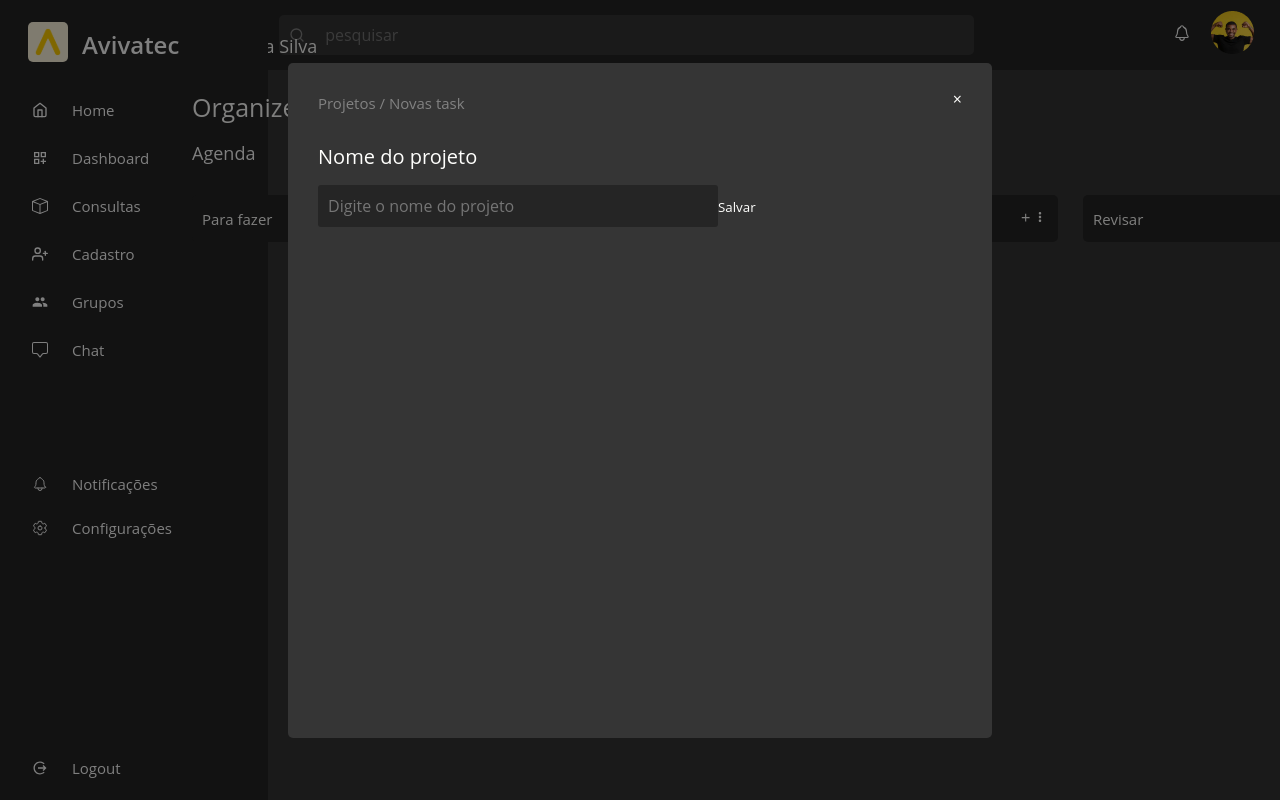
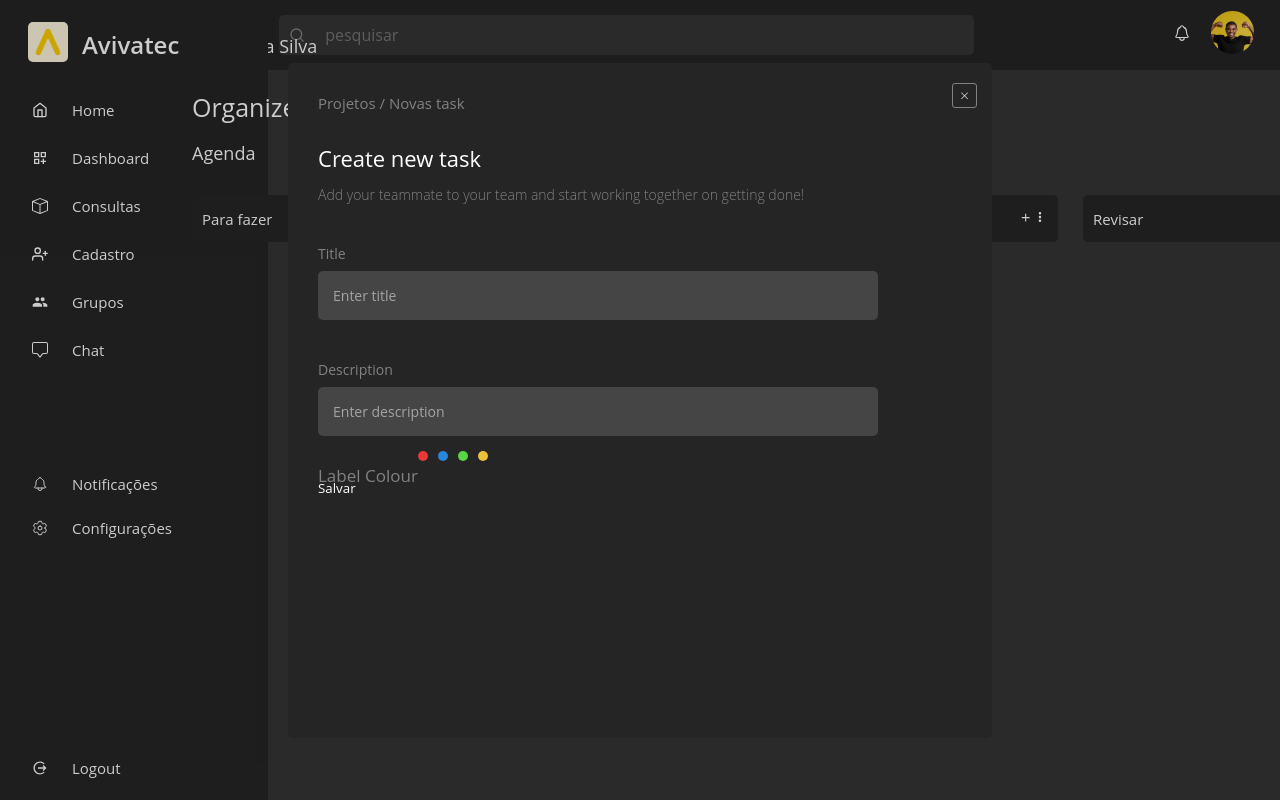
Before and after one commit to 1thiagoCRUZ/fabrica_de_projetos, a React (Create React App) app: page / in a window 1280 px wide. Both pictures are taken after a click on the button 431 px from the left and 219 px from the top of the page. Built offline with nearby package versions, Linux system fonts and the light colour scheme.

Commit message:
Componentes do modal

```diff
--- a/src/components/layout/Home.js
+++ b/src/components/layout/Home.js
@@ -1,6 +1,6 @@
 import styles from '../layout/Home.module.css';
 import AddTask from '../tasks/AddTask';
-import ModalTask from '../tasks/ModalTask';
+import ModalTask from '../tasks/modal_task/ModalTask';
 import Filter from './filter/Filter';
 import { useState } from 'react';
 
@@ -21,7 +21,7 @@ function Home() {
 
             <div className={styles.filter_container}>
                 <AddTask status="Para fazer" handleShow={handleShow} />
-                <AddTask status="Em Progresso" handleShow={handleShow} />
+                <AddTask status="in Progresso" handleShow={handleShow} />
                 <AddTask status="Concluído" handleShow={handleShow} />
                 <AddTask status="Revisar" handleShow={handleShow} />
             </div>
--- a/src/components/layout/Home.module.css
+++ b/src/components/layout/Home.module.css
@@ -20,15 +20,24 @@ h2 {
     background-color: red;
 }
 
+
 .filter_container {
     display: flex;
+    flex-wrap: nowrap;
     flex-direction: row;
+    overflow-x: auto;
     gap: 25px;
+    max-width: 100%;
 }
 
-@media (width < 920px) {
+@media (max-width: 920px) {
     .main {
         transition: margin 0.4s;
-        margin-left: 122px;
+        margin-left: -20px;
+    }
+
+    .filter_container {
+        max-width: 100%;
+        overflow-x: auto;
     }
 }
--- a/src/components/layout/nav/Sidebar.module.css
+++ b/src/components/layout/nav/Sidebar.module.css
@@ -107,22 +107,39 @@
 /* Ajustando sidebar com apenas os ícones */
 @media (max-width: 920px) {
     .sidebar {
-        width: 90px;
+        width: 80px;
     }
 
     .sidebar_header > span {
-        opacity: 0;
-        visibility: hidden;
+        display: none;
+    }
+
+    .btn_item {
+        width: 40px;
+        cursor: pointer;
+        position: relative;
     }
 
     .btn_item > span {
         width: 50px;
+        height: 44px;
+        display: flex;
+        align-items: center;
+        justify-content: center;
+        transition: background-color 0.4s, color 0.4s;
+    }
+
+    .btn_item:hover > span {
+        background-color: #414141;
         color: #ddb120;
     }
 
     .sidebar .item > span > span {
-        opacity: 0;
-        visibility: hidden;
+        display: none;
+    }
+
+    .sidebar_header {
+        justify-content: center;
     }
 
     /* Menu mobile vai ser desenvolvido depois, não é prioridade agora */
--- a/src/components/tasks/ModalTask.js
+++ /dev/null
@@ -1,20 +0,0 @@
-import styles from './ModalTask.module.css';
-
-function ModalTask({ show, handleClose }) {
-    if (!show) return null;
-
-    return (
-        <div className={styles.modal}>
-            <div className={styles.modal_content}>
-                <span className={styles.close} onClick={handleClose}>&times;</span>
-                <p className={styles.color_p_modal}>Projetos / Novas task</p>
-
-                <h2>Nome do projeto</h2>
-                <input className={styles.input_task} placeholder='Digite o nome do projeto'/>
-                <button onClick={handleClose}>Salvar</button>
-            </div>
-        </div>
-    );
-}
-
-export default ModalTask;
--- a/src/components/tasks/ModalTask.module.css
+++ /dev/null
@@ -1,58 +0,0 @@
-.modal {
-    display: flex;
-    justify-content: center;
-    align-items: center;
-    position: fixed;
-    z-index: 1000;
-    left: 0;
-    top: 0;
-    width: 100%;
-    height: 100%;
-    background-color: rgba(0, 0, 0, 0.5);
-}
-
-.color_p_modal {
-    color: #828282;
-    font-size: 15px;
-    font-weight: 500;
-}
-
-.modal_content {
-    background-color: #353535;
-    padding: 30px;
-    border-radius: 5px;
-    width: 55%;
-    height: 675px;
-    position: relative;
-    color: #fffffd;
-}
-
-.modal_content h2 {
-    font-size: 20px;
-    text-spacing-trim: normal;
-    font-weight: 400;
-    margin-top: 30px;
-}
-
-.input_task {
-    background-color: #252525;
-    border: none;
-    border-radius: 3px;
-    padding: 10px;
-    font-size: 16px;
-    outline: none;
-    flex: 1;
-    width: 400px;
-    color: #fff;
-    margin-top: 15px;
-}
-
-.close {
-    position: absolute;
-    color: #fffffd;
-    right: 10px;
-    top: 10px;
-    cursor: pointer;
-    margin-top: 15px;
-    margin-right: 20px;
-}
--- /dev/null
+++ b/src/components/tasks/input_task/InputTask.js
@@ -0,0 +1,11 @@
+import styles from './InputTask.module.css'
+
+function InputTask( { text_placeholder }) {
+    return (
+        <>
+            <input className={styles.input_task} placeholder={text_placeholder} />
+        </>
+    )
+}
+
+export default InputTask
--- /dev/null
+++ b/src/components/tasks/input_task/InputTask.module.css
@@ -0,0 +1,16 @@
+.input_task {
+    background-color: #454545;
+    border: none;
+    border-radius: 5px;
+    padding: 15px;
+    font-size: 14px;
+    outline: none;
+    flex: 1;
+    width: 560px;
+    color: #fff;
+    margin-top: 8px;
+}
+
+.input_task::placeholder {
+    color: #a5a4a4;
+}
--- /dev/null
+++ b/src/components/tasks/input_task/color_priority/ColorPriority.js
@@ -0,0 +1,29 @@
+import { useState } from 'react';
+import styles from './ColorPriority.module.css'
+
+function ColorPriority () {
+    const [selectedColor, setSelectedColor] = useState(null);
+
+    const colors = ['#E93838', '#2B85D8', '#59D645', '#E9C238'];
+
+    const handleColorClick = (color) => {
+        setSelectedColor(color);
+    };
+
+    return (
+        <div>
+            <div className={styles.color_picker}>
+                {colors.map(color => (
+                    <div
+                        key={color}
+                        className={`${styles.color_option} ${selectedColor === color ? styles.selected : ''}`}
+                        style={{ backgroundColor: color }}
+                        onClick={() => handleColorClick(color)}
+                    />
+                ))}
+            </div>
+        </div>
+    );
+};
+
+export default ColorPriority;
--- /dev/null
+++ b/src/components/tasks/input_task/color_priority/ColorPriority.module.css
@@ -0,0 +1,17 @@
+.color_picker {
+    display: flex;
+    gap: 10px;
+}
+
+.color_option {
+    width: 10px;
+    height: 10px;
+    border-radius: 50%;
+    cursor: pointer;
+    border: 2px solid transparent;
+    transition: border-color 0.3s;
+}
+
+.color-option.selected {
+    border-color: #000;
+}
--- /dev/null
+++ b/src/components/tasks/modal_task/ModalTask.js
@@ -0,0 +1,44 @@
+import ColorPriority from '../input_task/color_priority/ColorPriority';
+import InputTask from '../input_task/InputTask';
+import styles from './ModalTask.module.css';
+
+function ModalTask({ show, handleClose }) {
+    if (!show) return null;
+
+    return (
+        <div className={styles.modal}>
+            <div className={styles.modal_content}>
+                <div className={styles.content_close}>
+                    <button className={styles.close} onClick={handleClose}>&times;</button>
+                </div>
+                <p className={styles.color_p_modal}>Projetos / Novas task</p>
+
+                <h2>Create new task</h2>
+                <span className={styles.subdescription}>
+                    <p>Add your teammate to your team and start working together on getting done!</p>
+                </span>
+
+                <span className={styles.info_for_label}>
+                    <p>Title</p>
+                </span>
+                <InputTask text_placeholder="Enter title" />
+
+                <span className={styles.info_for_label}>
+                    <p>Description</p>
+                </span>
+                <InputTask text_placeholder="Enter description" />
+
+                <div className={styles.label_priority}>
+                    <p>Label Colour</p>
+                    <span>
+                        <ColorPriority />
+                    </span>
+                </div>
+
+                <button onClick={handleClose}>Salvar</button>
+            </div>
+        </div>
+    );
+}
+
+export default ModalTask;
--- /dev/null
+++ b/src/components/tasks/modal_task/ModalTask.module.css
@@ -0,0 +1,91 @@
+.modal {
+    display: flex;
+    justify-content: center;
+    align-items: center;
+    position: fixed;
+    z-index: 1000;
+    left: 0;
+    top: 0;
+    width: 100%;
+    height: 100%;
+    background-color: rgba(0, 0, 0, 0.2);
+}
+
+
+.color_p_modal {
+    color: #828282;
+    font-size: 15px;
+    font-weight: 500;
+}
+
+.modal_content {
+    background-color: #252525;
+    padding: 30px;
+    border-radius: 5px;
+    width: 55%;
+    height: 675px;
+    position: relative;
+    color: #fffffd;
+}
+
+.modal_content h2 {
+    font-size: 22px;
+    text-spacing-trim: normal;
+    font-weight: 400;
+    margin-top: 30px;
+}
+
+.subdescription p {
+    color: #828282;
+    font-size: 14px;
+    font-weight: 300;
+    margin-top: 12px;
+    font-variant: initial;
+    text-spacing-trim: space-all;
+}
+
+.content_close {
+    width: 25px;
+    height: 25px;
+    right: 15px;
+    top: 20px;
+    position: absolute;
+    display: flex;
+    align-items: center;
+    justify-content: center;
+    border: solid 1px #828282;
+    border-radius: 3px;
+}
+
+.close {
+    color: #fffffd;
+    font-size: 15px;
+    font-weight: lighter;
+    cursor: pointer;
+    border: none;
+    background: none;
+    padding: 0;
+}
+
+.info_for_label p {
+    font-size: 14px;
+    color: #828282;
+    margin-top: 40px;
+}
+
+.label_priority p {
+    font-size: 17px;
+    color: #828282;
+    margin-top: 40px;
+    font-weight: 400;
+}
+
+.label_priority {
+    height: 40px;
+    display: flex;
+    align-items: center;
+}
+
+.label_priority span {
+    align-items: end;
+}
```
